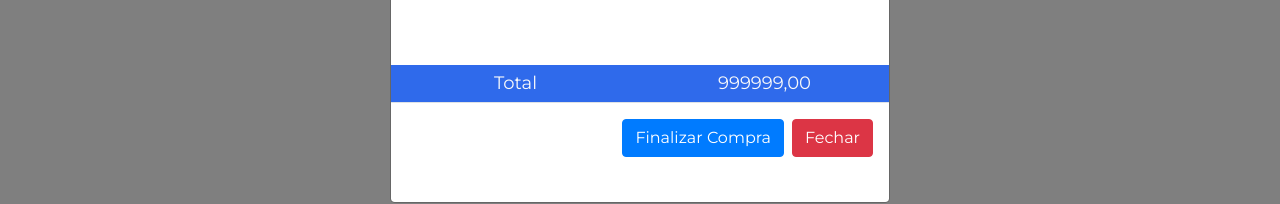
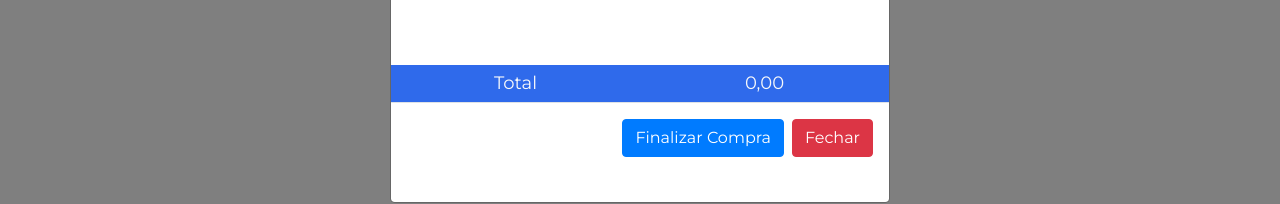
Before and after one commit to markindessanti/pokestore-react, a React (Create React App) app: page / in a window 1280 px wide. Both pictures are taken after a click on the element 1238 px from the left and 172 px from the top of the page. Shown: the part 545-749 px from the top of the page. Built offline with nearby package versions, Linux system fonts and the light colour scheme; no server answers.

Commit message:
Exibição do total do pedido no carrinho (com console warning que não consegui tirar)

```diff
--- a/src/components/ListaCarrinho/index.js
+++ b/src/components/ListaCarrinho/index.js
@@ -1,9 +1,16 @@
 import React from 'react';
 import { Table } from 'reactstrap';
 
-function ListaCarrinho() {
+function ListaCarrinho({ totalizar }) {
 	const carrinho = JSON.parse(localStorage.getItem('carrinho'));
 	let key = 0;
+	let total = 0;
+	carrinho.lista.map((item) => {
+		total += parseFloat(item.preco.replace(',', '.'));
+		return true;
+	})
+
+	totalizar(total);
 
 	if (carrinho.status) {
 		return (
--- a/src/components/ModalCarrinho/index.js
+++ b/src/components/ModalCarrinho/index.js
@@ -1,4 +1,4 @@
-import React from 'react';
+import React, { useState } from 'react';
 import { Button, Modal, ModalHeader, ModalBody, ModalFooter } from 'reactstrap';
 import './modalCarrinho.css';
 import ListaCarrinho from '../ListaCarrinho/index';
@@ -11,19 +11,24 @@ const ModalCarrinho = (props) => {
 		toggle
 	} = props;
 
+	const [total, setTotal] = useState(0);
+	const totalizar = (total) => {
+		setTotal(total)
+	}
+
 	return (
 		<div>
 			<Modal isOpen={modal} toggle={toggle} className={className}>
-				<ModalHeader cssModule={{'modal-title': 'w-100 text-center'}}>CARRINHO POKÉMON</ModalHeader>
+				<ModalHeader cssModule={{ 'modal-title': 'w-100 text-center' }}>CARRINHO POKÉMON</ModalHeader>
 				<div className="container-inline">
 					{/** Essas divs não podem ser indentadas, pois se o fizermos, não ficam lado a lado */}
 					<div className="div-inline">Pokémon</div><div className="div-inline">Preço</div>
 				</div>
 				<ModalBody>
-					<ListaCarrinho />
+					<ListaCarrinho totalizar={totalizar} />
 				</ModalBody>
 				<div className="container-inline">
-					<div className="div-inline">Total</div><div className="div-inline">999999,00</div>
+					<div className="div-inline">Total</div><div className="div-inline">{total.toFixed(2).toString().replace('.', ',')}</div>
 				</div>
 				<ModalFooter>
 					<Button color="primary">{buttonLabel}</Button>
```
